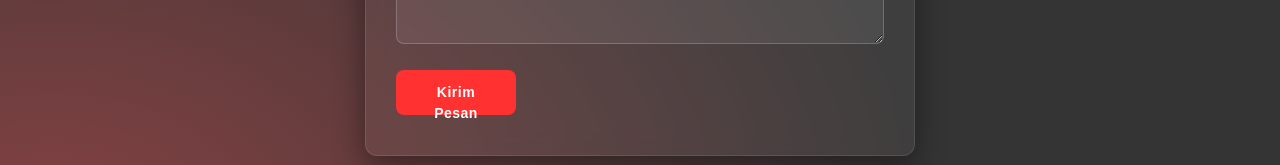
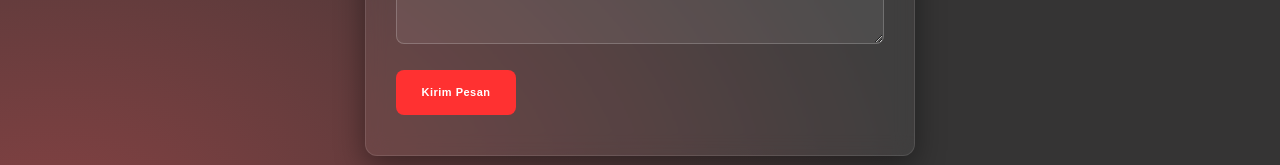
Before and after one commit to Nnatvron/portofolio, a React (Vite) app: page / in a window 1280 px wide. Shown: the part 4543-4708 px from the top of the page. Built offline with nearby package versions, Linux system fonts and the light colour scheme.

Commit message:
update v12

```diff
--- a/src/Components/Contact/Contact.module.css
+++ b/src/Components/Contact/Contact.module.css
@@ -152,7 +152,7 @@ button {
   padding: 12px 24px;
   background-color: var(--main-color);
   color: #fff;
-  font-size: 14px;
+  font-size: 11px;
   font-weight: 600;
   border: none;
   border-radius: 8px;
```
